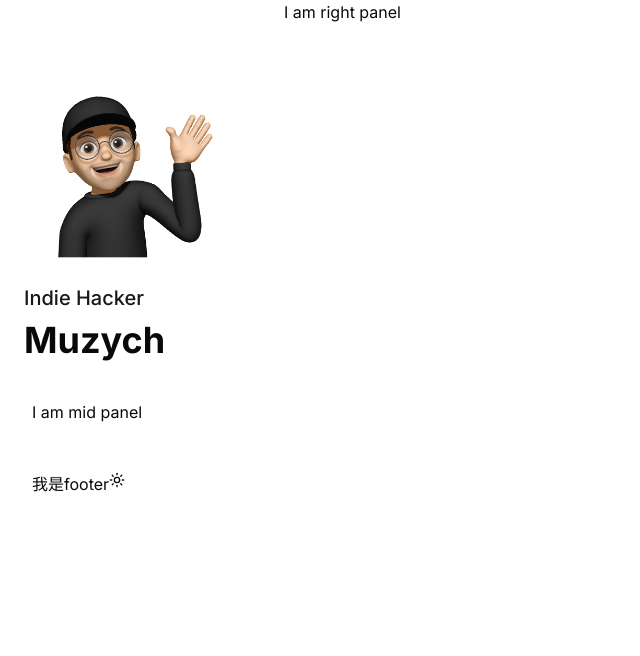
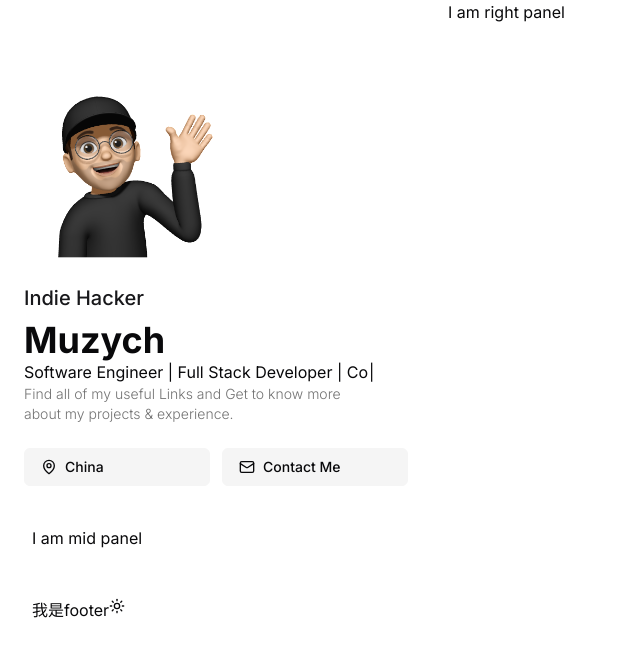
Before and after one commit to Muzych/Portfolio, a Next.js app: page / in a window 1280 px wide. Shown: the top 656 px of the page, without its empty margins (0-640 px from the left). Built offline with nearby package versions, Linux system fonts and the light colour scheme.

Commit message:
feat: complete the left panel

```diff
--- a/components/config/site-config.ts
+++ b/components/config/site-config.ts
@@ -1,7 +1,7 @@
 export const siteConfig = {
     creator: "Muzych",
     title: "Indie Hacker",
-    bio: "Software Engineer | Full Stack, Computer Graphics",
+    bio: "Software Engineer | Full Stack Developer | Computer Graphics",
     location: "China",
     locationLink: "",
     email: "haxk1024@gmail.com",
--- a/components/left-panel.tsx
+++ b/components/left-panel.tsx
@@ -1,6 +1,9 @@
 "use client"
 import Image from "next/image"
 import { siteConfig } from "./config/site-config"
+import TypewriterComponent from "typewriter-effect"
+import { MapPin, Mail } from "lucide-react"
+
 
 const LeftPanel = () => {
     return (
@@ -25,6 +28,36 @@ const LeftPanel = () => {
                         {siteConfig.title}
                     </div>
                     <h1 className="mt-2 text-4xl font-bold">{siteConfig.creator}</h1>
+                    <TypewriterComponent
+                        options={{
+                            strings: [
+                                siteConfig.bio
+                            ],
+                            autoStart: true,
+                            loop: true,
+                            deleteSpeed: 80,
+                            delay: 100
+                        }}
+                    />
+                    <p className="w-11/12 text-sm font-light text-neutral-500">
+                        Find all of my useful Links and Get to know more about my projects & experience.
+                    </p>
+                </div>
+                <div className="flex items-center gap-3 mt-6">
+                    <a
+                        href={`${siteConfig.locationLink}`}
+                        className="flex items-center w-full gap-2 px-4 py-2 text-sm font-medium border rounded-md border-neutral-100 dark:border-neutral-800 bg-neutral-100 dark:bg-neutral-800"
+                    >
+                        <MapPin size="16" />
+                        {siteConfig.location}
+                    </a>
+                    <a
+                        href={`mailto:${siteConfig.email}`}
+                        className="flex items-center w-full gap-2 px-4 py-2 text-sm font-medium border rounded-md border-neutral-100 dark:border-neutral-800 bg-neutral-100 dark:bg-neutral-800"
+                    >
+                        <Mail size="16"/>
+                        Contact Me
+                    </a>
                 </div>
             </div>
         </div>
```
